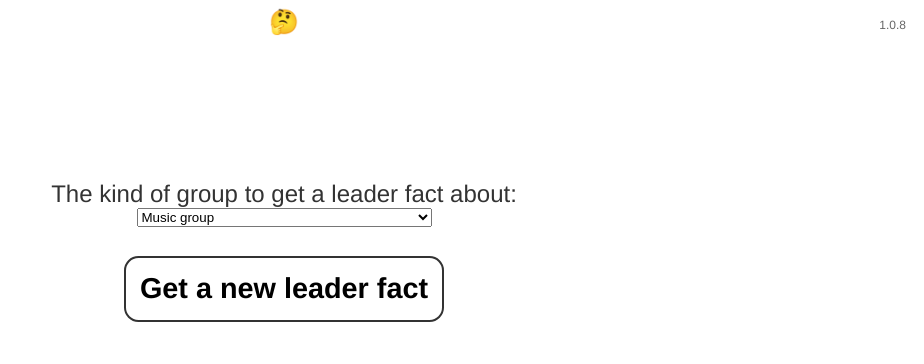
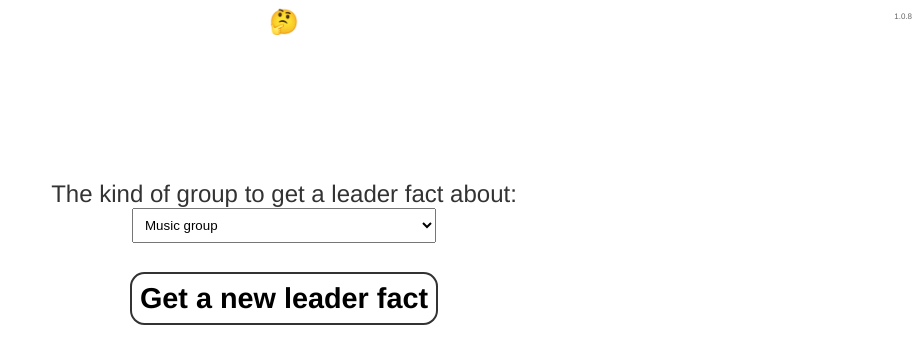
Before and after one commit to jimkang/knownleaders, a website with bundled scripts: page index.html in a window 1280 px wide. Shown: the whole page, without its empty margins (356-1280 px from the left). Built offline with nearby package versions, Linux system fonts and the light colour scheme; what @jimkang/randomid, one-listener-per-element, route-state would draw is missing.

Commit message:
Align controls vertically some.

```diff
--- a/app.css
+++ b/app.css
@@ -4,16 +4,29 @@ body {
   background: #fff;
   color: #333;
   margin-bottom: 2rem;
+  --control-padding: 8px;
 }
 
 .invisible {
   visibility: hidden;
 }
 
+.controls {
+  width: 80%;
+  display: flex;
+  flex-direction: column;
+  align-items: center;
+}
+
+#group-type-select {
+  max-width: 100%;
+  padding: var(--control-padding);
+}
+
 #status-message {
   background-color: hsla(53, 100%, 60%, 0.8);
-  margin: 1rem;
-  padding: 1rem;
+  margin-bottom: 1rem;
+  padding: var(--control-padding);
   border-radius: 0.25rem;
 }
 
@@ -26,7 +39,7 @@ button {
   font-size: 1.2em;
   font-weight: bold;
   cursor: pointer;
-  padding: 0.5em;
+  padding: var(--control-padding);
   border-radius: 0.5em;
   border-color: #333;
   border-style: solid;
@@ -54,7 +67,7 @@ a:visited {
   position: absolute;
   right: 1.5em;
   top: 1.5em;
-  font-size: 0.5em;
+  font-size: 0.5rem;
   color: #666;
 }
 
@@ -109,4 +122,8 @@ main {
   #leader-fact {
     font-size: xx-large;
   }
+
+  #group-image {
+    max-width: 80%;
+  }
 }
--- a/index.html
+++ b/index.html
@@ -15,6 +15,7 @@
       <a id="group-link"></a>
     </main>
 
+    <section class="controls">
       <span id="status-message" class="hidden"></span>
 
       <label for="group-type-select"
@@ -25,10 +26,11 @@
         <option value="game">Game</option>
         <option value="novel">Novel</option>
         <option value="organization">
-        Any organization (warning: might take a while)
+          Any organization (warning: may take a while)
         </option>
       </select>
       <button id="reset-button">Get a new leader fact</button>
+    </section>
 
     <div id="version-info"></div>
 
```
Lines whose indentation alone changed are shown as unchanged.
